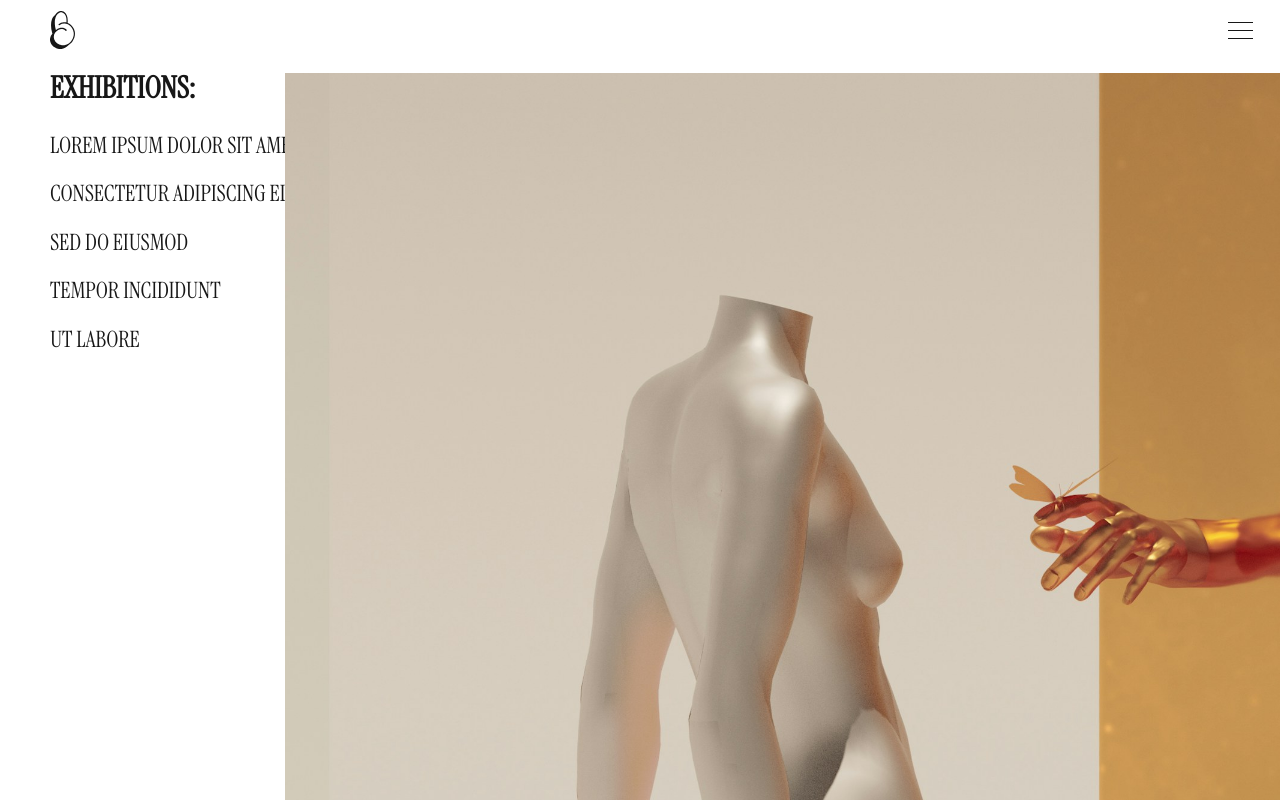
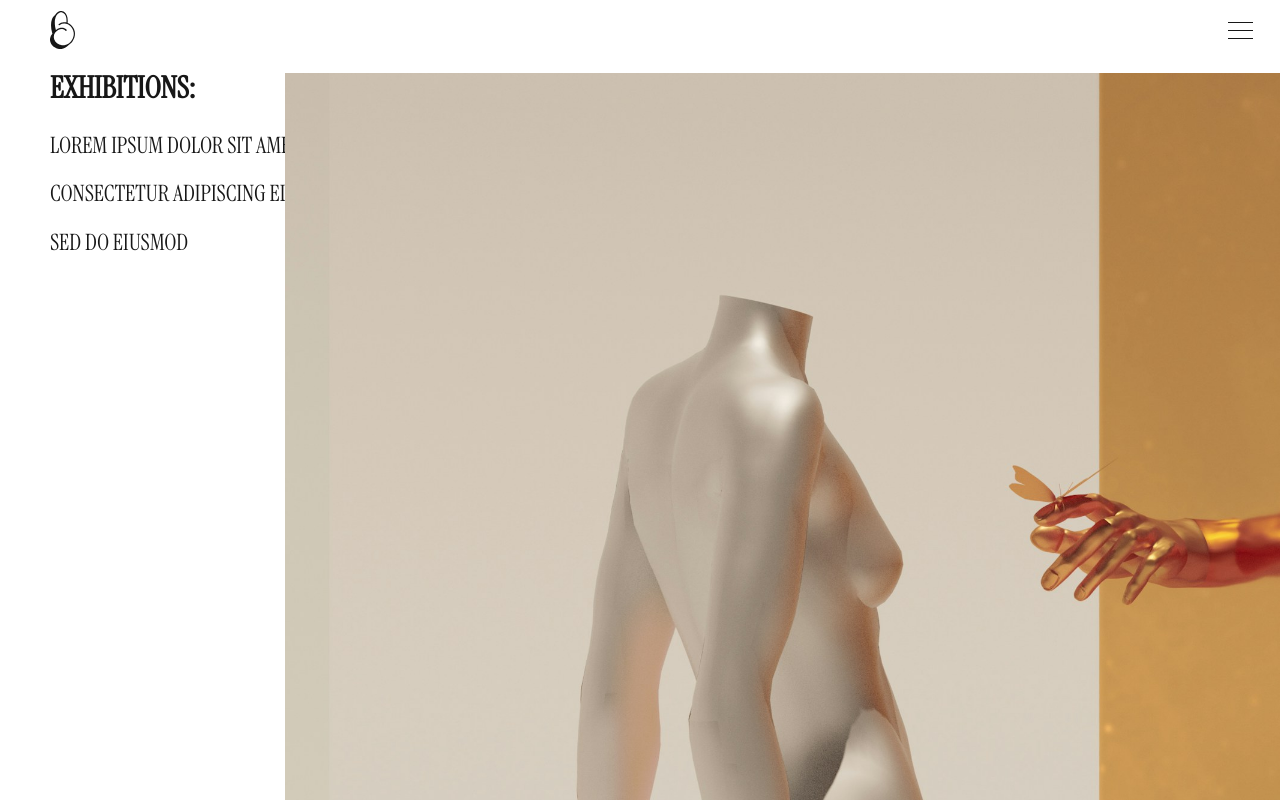
Before and after one commit to zerinoid/iseclaudio-front, a Next.js app: page /exhibitions in a window 1280 px wide. Shown: the top 800 px of the page. Built offline with nearby package versions, Linux system fonts and the light colour scheme.

Commit message:
feat: work listing coditioned by image presence

```diff
--- a/src/components/Gallery/Gallery.tsx
+++ b/src/components/Gallery/Gallery.tsx
@@ -83,7 +83,7 @@ export default function Gallery() {
   return (
     <section>
       <div ref={container}>
-        {images.map((pic, idx, arr) => {
+        {images?.map((pic, idx, arr) => {
           const className = !isMd
             ? styles.pinned
             : idx === arr.length - 1
--- a/src/components/WorkListing/WorkListing.tsx
+++ b/src/components/WorkListing/WorkListing.tsx
@@ -16,7 +16,7 @@ const WorkListing: FC<Props> = ({ works }) => {
             onClick={() => setCurrentExhibition(work)}
             className="uppercase text-4xl hover:text-5xl decoration-double"
           >
-            {work.name}
+            {work.images?.length > 0 ? work?.name : null}
           </button>
         </li>
       ))}
--- a/src/mocks/exhibitions.ts
+++ b/src/mocks/exhibitions.ts
@@ -21,7 +21,8 @@ const exhibitions: Work[] = [
       '/exhib2/img2.jpg',
       '/exhib2/img3.jpg',
       '/exhib2/img4.png',
-      '/exhib2/img5.jpg'
+      '/exhib2/img5.jpg',
+      '/exhib2/img6.jpg'
     ]
   },
   {
@@ -31,7 +32,9 @@ const exhibitions: Work[] = [
       '/exhib3/img1.jpg',
       '/exhib3/img2.png',
       '/exhib3/img3.jpg',
-      '/exhib3/img4.jpg'
+      '/exhib3/img4.jpg',
+      '/exhib2/img1.jpg',
+      '/exhib2/img2.jpg'
     ]
   },
   { name: 'Tempor Incididunt', id: 4, images: [] },
```
Also changed, not shown: public/exhib2/img6.jpg (added).
